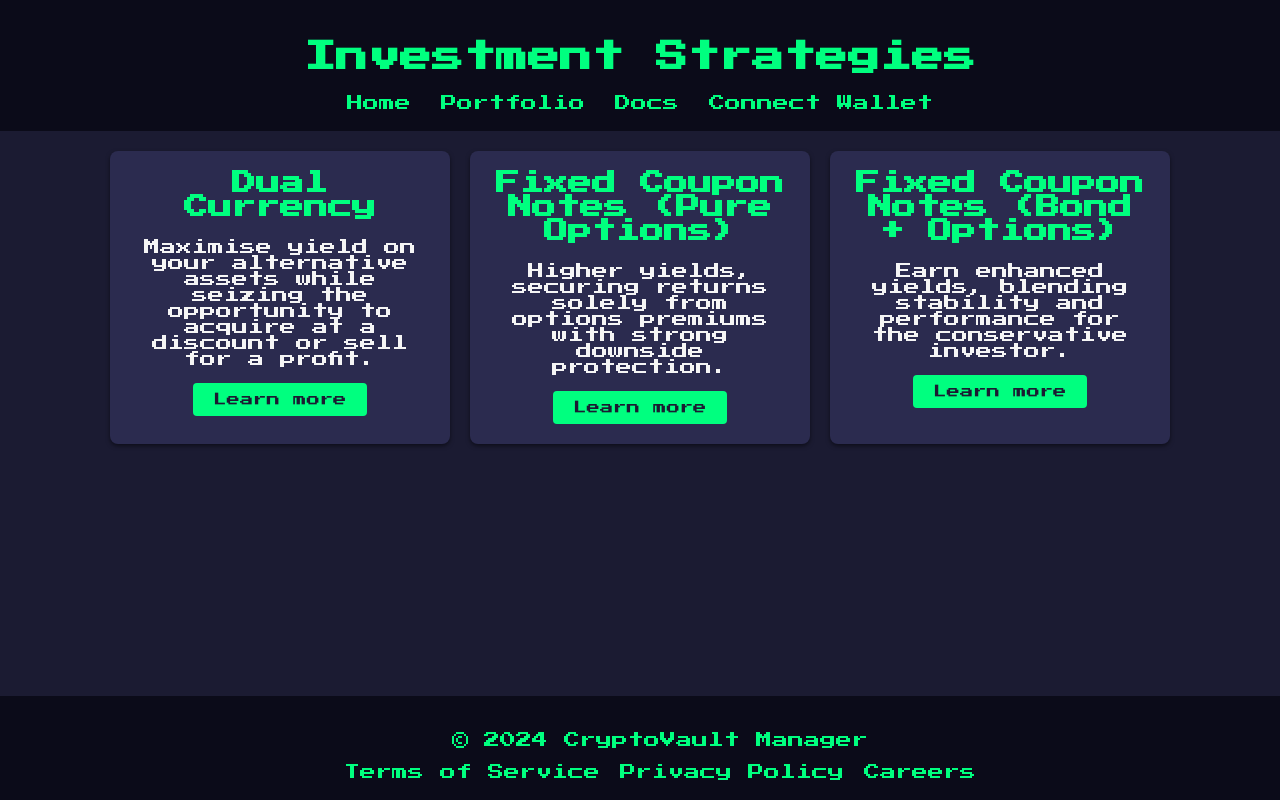
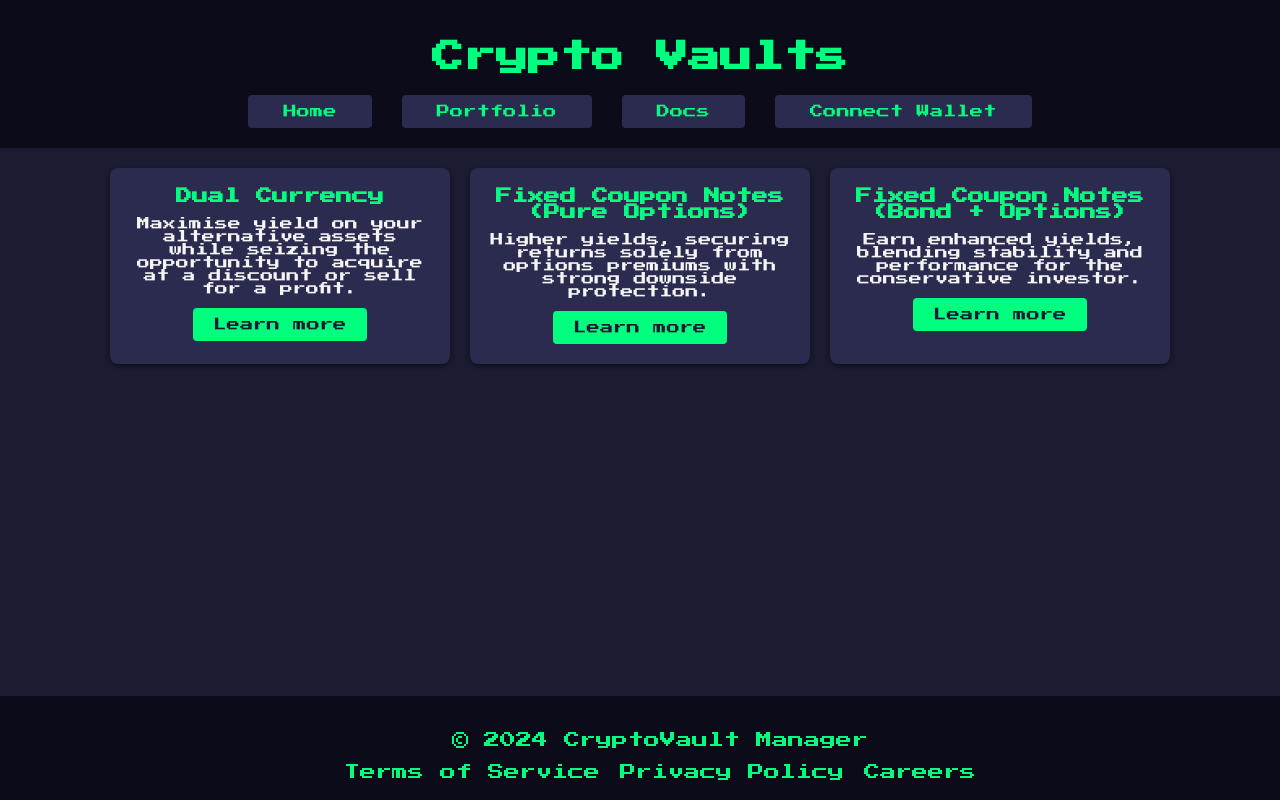
Before and after one commit to iamjakkie/CryptoVault-Manager, a React (Create React App) app: page / in a window 1280 px wide. Built offline with nearby package versions, Linux system fonts and the light colour scheme.

Commit message:
minor ui changes

```diff
--- a/src/App.css
+++ b/src/App.css
@@ -10,7 +10,20 @@ body {
   background-color: #0b0b19;
   padding: 20px;
   color: #00ff7f;
+  /* width: 100%; */
   text-align: center;
+  /* box-sizing: border-box; */
+}
+
+.App-header button {
+  background-color: #2b2b4f;
+  /* color: white; */
+  border: none;
+  padding: 10px 20px;
+  margin: 0 15px;
+  border-radius: 4px;
+  cursor: pointer;
+  font-family: 'Press Start 2P', cursive;
 }
 
 .App-header nav a {
--- a/src/App.js
+++ b/src/App.js
@@ -22,12 +22,12 @@ function App() {
   return (
     <div className="App">
       <header className="App-header">
-        <h1>Investment Strategies</h1>
+        <h1>Crypto Vaults</h1>
         <nav>
-          <a href="#">Home</a>
-          <a href="#">Portfolio</a>
-          <a href="#">Docs</a>
-          <a href="#">Connect Wallet</a>
+          <button><a href="#">Home</a></button>
+          <button><a href="#">Portfolio</a></button>
+          <button><a href="#">Docs</a></button>
+          <button><a href="#">Connect Wallet</a></button>
         </nav>
       </header>
       <main>
--- a/src/styles/VaultCard.css
+++ b/src/styles/VaultCard.css
@@ -11,6 +11,11 @@
   .vault-card h2 {
     margin-top: 0;
     color: #00ff7f;
+    font-size: medium;
+  }
+
+  .vault-card p {
+    font-size: small;
   }
 
   .vault-card button {
```
